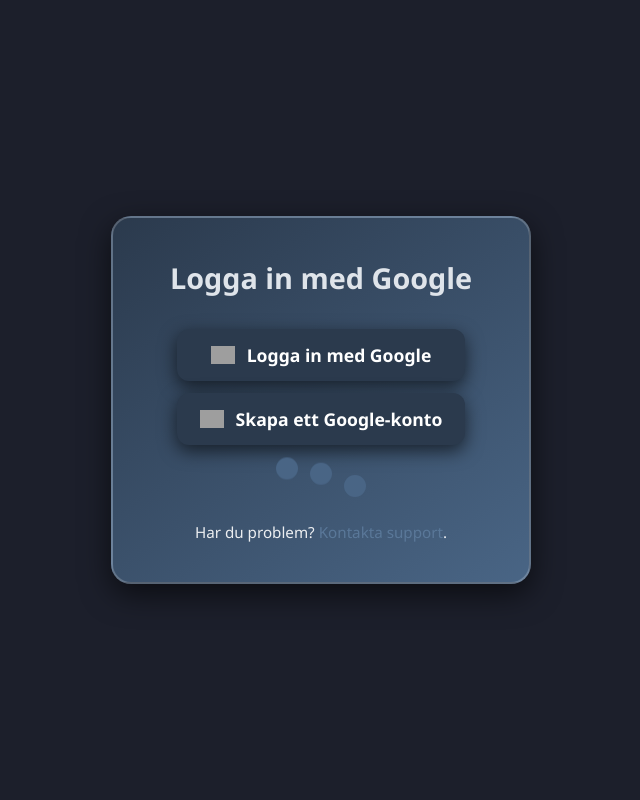
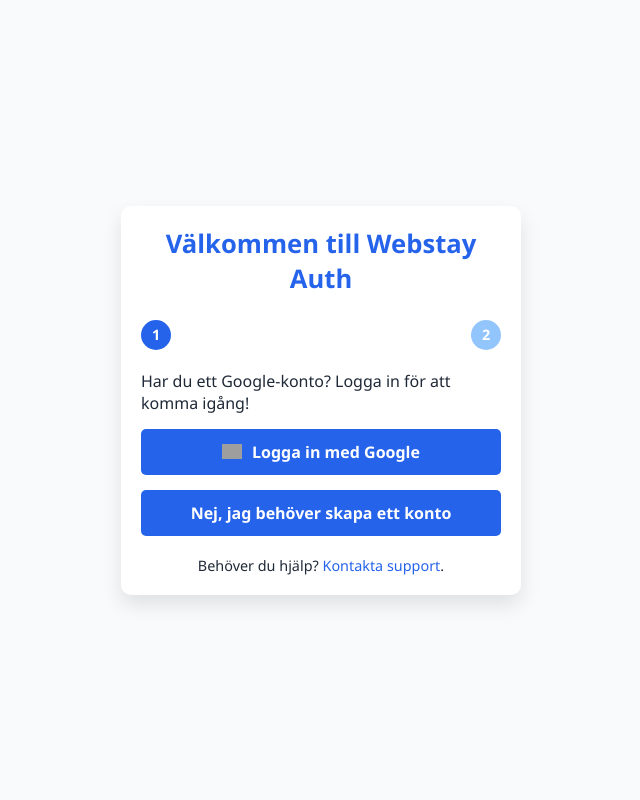
Before and after one commit to Challept/auth-webstay, a Flask app: page / in a window 1280 px wide. Shown: the whole page, without its empty margins (319-959 px from the left). Run offline with Flask 3, Linux system fonts and the light colour scheme; grey boxes are pictures that could not be loaded.

Commit message:
Update index.html

```diff
--- a/templates/index.html
+++ b/templates/index.html
@@ -3,20 +3,18 @@
 <head>
   <meta charset="UTF-8">
   <meta name="viewport" content="width=device-width, initial-scale=1.0">
-  <title>Logga in med Google | Webstay Auth</title>
+  <title>Webstay Auth | Logga in</title>
   <style>
     :root {
-      --background-color: #1c1f2b;
-      --primary-color: #2b3a4d;
-      --accent-color: #496585;
-      --hover-color: #5a7899;
-      --text-color: #dfe4ea;
-      --button-background: #2b3a4d;
-      --button-hover: #5a7899;
-      --google-color: #ffffff;
-      --google-text: #000000;
-      --shadow-color: rgba(0, 0, 0, 0.6);
-      --card-border: rgba(255, 255, 255, 0.2);
+      --background-color: #f9fafb;
+      --primary-color: #2563eb;
+      --text-color: #1f2937;
+      --button-color: #2563eb;
+      --button-hover: #1d4ed8;
+      --step-color: #93c5fd;
+      --step-active: #2563eb;
+      --shadow-color: rgba(0, 0, 0, 0.1);
+      --border-color: rgba(0, 0, 0, 0.2);
     }
 
     * {
@@ -30,92 +28,97 @@
       display: flex;
       justify-content: center;
       align-items: center;
-      height: 100vh;
+      min-height: 100vh;
       background: var(--background-color);
       color: var(--text-color);
-      overflow: hidden;
     }
 
     .container {
-      text-align: center;
-      background: linear-gradient(145deg, var(--primary-color), var(--accent-color));
-      padding: 2.5rem 3.5rem;
-      border-radius: 20px;
-      box-shadow: 0px 10px 30px var(--shadow-color);
-      border: 2px solid var(--card-border);
-      width: 420px;
-      animation: fadeIn 1.2s ease-out;
+      width: 100%;
+      max-width: 400px;
+      padding: 20px;
+      border-radius: 10px;
+      background: white;
+      box-shadow: 0 10px 20px var(--shadow-color);
     }
 
     h1 {
-      font-size: 1.8rem;
-      margin-bottom: 2rem;
-      font-weight: 700;
-      color: var(--text-color);
+      font-size: 1.6rem;
+      margin-bottom: 1.5rem;
+      text-align: center;
+      color: var(--primary-color);
+    }
+
+    .step-container {
+      display: flex;
+      justify-content: space-between;
+      align-items: center;
+      margin-bottom: 20px;
+    }
+
+    .step {
+      width: 30px;
+      height: 30px;
+      border-radius: 50%;
+      background: var(--step-color);
+      display: flex;
+      justify-content: center;
+      align-items: center;
+      font-size: 0.9rem;
+      color: white;
+      font-weight: bold;
+      transition: background 0.3s;
+    }
+
+    .step.active {
+      background: var(--step-active);
+    }
+
+    .content {
+      display: none;
+      animation: fadeIn 0.5s forwards;
+    }
+
+    .content.active {
+      display: block;
     }
 
     .button {
       display: flex;
       align-items: center;
       justify-content: center;
-      background: var(--button-background);
-      color: var(--google-color);
+      background: var(--button-color);
+      color: white;
       border: none;
-      border-radius: 12px;
-      padding: 14px 20px;
+      border-radius: 5px;
+      padding: 12px;
+      font-size: 1rem;
+      font-weight: bold;
       cursor: pointer;
-      font-size: 1.1rem;
-      font-weight: 600;
-      margin: 12px auto;
-      transition: transform 0.3s ease, box-shadow 0.3s ease;
-      box-shadow: 0px 6px 18px var(--shadow-color);
-      width: 95%;
+      margin: 15px 0;
+      width: 100%;
+      transition: background 0.3s, transform 0.2s;
     }
 
     .button:hover {
       background: var(--button-hover);
-      transform: scale(1.08);
-      box-shadow: 0px 12px 24px var(--shadow-color);
+      transform: scale(1.03);
     }
 
     .button img {
-      width: 24px;
-      margin-right: 12px;
-    }
-
-    .animated-visuals {
-      margin-top: 30px;
-      display: flex;
-      justify-content: center;
-      gap: 12px;
-    }
-
-    .animated-visuals .block {
-      width: 22px;
-      height: 22px;
-      background: var(--accent-color);
-      animation: bounce 1.5s infinite;
-      border-radius: 50%;
-    }
-
-    .animated-visuals .block:nth-child(2) {
-      animation-delay: 0.3s;
-    }
-
-    .animated-visuals .block:nth-child(3) {
-      animation-delay: 0.6s;
+      width: 20px;
+      margin-right: 10px;
     }
 
     .footer {
-      margin-top: 25px;
-      font-size: 0.95rem;
-      color: rgba(255, 255, 255, 0.9);
+      text-align: center;
+      margin-top: 20px;
+      font-size: 0.9rem;
     }
 
     .footer a {
-      color: var(--hover-color);
+      color: var(--primary-color);
       text-decoration: none;
-      font-weight: 500;
     }
 
     .footer a:hover {
@@ -125,43 +128,67 @@
     @keyframes fadeIn {
       from {
         opacity: 0;
-        transform: translateY(-30px);
+        transform: translateY(-10px);
       }
       to {
         opacity: 1;
         transform: translateY(0);
       }
     }
-
-    @keyframes bounce {
-      0%, 100% {
-        transform: translateY(0);
-      }
-      50% {
-        transform: translateY(-18px);
-      }
-    }
   </style>
 </head>
 <body>
   <div class="container">
-    <h1>Logga in med Google</h1>
+    <h1>Välkommen till Webstay Auth</h1>
+    <div class="step-container">
+      <div class="step active" data-step="1">1</div>
+      <div class="step" data-step="2">2</div>
+    </div>
+
+    <div class="content active" id="step-1">
+      <p>Har du ett Google-konto? Logga in för att komma igång!</p>
       <button class="button" onclick="window.location.href='/google_login'">
         <img src="https://pluspng.com/img-png/google-logo-png-open-2000.png" alt="Google">
         Logga in med Google
       </button>
+      <button class="button" onclick="nextStep(2)">Nej, jag behöver skapa ett konto</button>
+    </div>
+
+    <div class="content" id="step-2">
+      <p>Skapa ett nytt Google-konto genom att klicka på knappen nedan:</p>
       <button class="button" onclick="window.open('https://accounts.google.com/signup', '_blank')">
         <img src="https://pluspng.com/img-png/google-logo-png-open-2000.png" alt="Google">
-      Skapa ett Google-konto
+        Skapa Google-konto
       </button>
-    <div class="animated-visuals">
-      <div class="block"></div>
-      <div class="block"></div>
-      <div class="block"></div>
+      <button class="button" onclick="nextStep(1)">Tillbaka</button>
     </div>
+
     <div class="footer">
-      <p>Har du problem? <a href="mailto:support@webstay.se">Kontakta support</a>.</p>
+      <p>Behöver du hjälp? <a href="mailto:support@webstay.se">Kontakta support</a>.</p>
     </div>
   </div>
+
+  <script>
+    function nextStep(step) {
+      const steps = document.querySelectorAll('.step');
+      const contents = document.querySelectorAll('.content');
+
+      steps.forEach((s, index) => {
+        if (index + 1 === step) {
+          s.classList.add('active');
+        } else {
+          s.classList.remove('active');
+        }
+      });
+
+      contents.forEach((content, index) => {
+        if (index + 1 === step) {
+          content.classList.add('active');
+        } else {
+          content.classList.remove('active');
+        }
+      });
+    }
+  </script>
 </body>
 </html>
```
Lines whose indentation alone changed are shown as unchanged.
